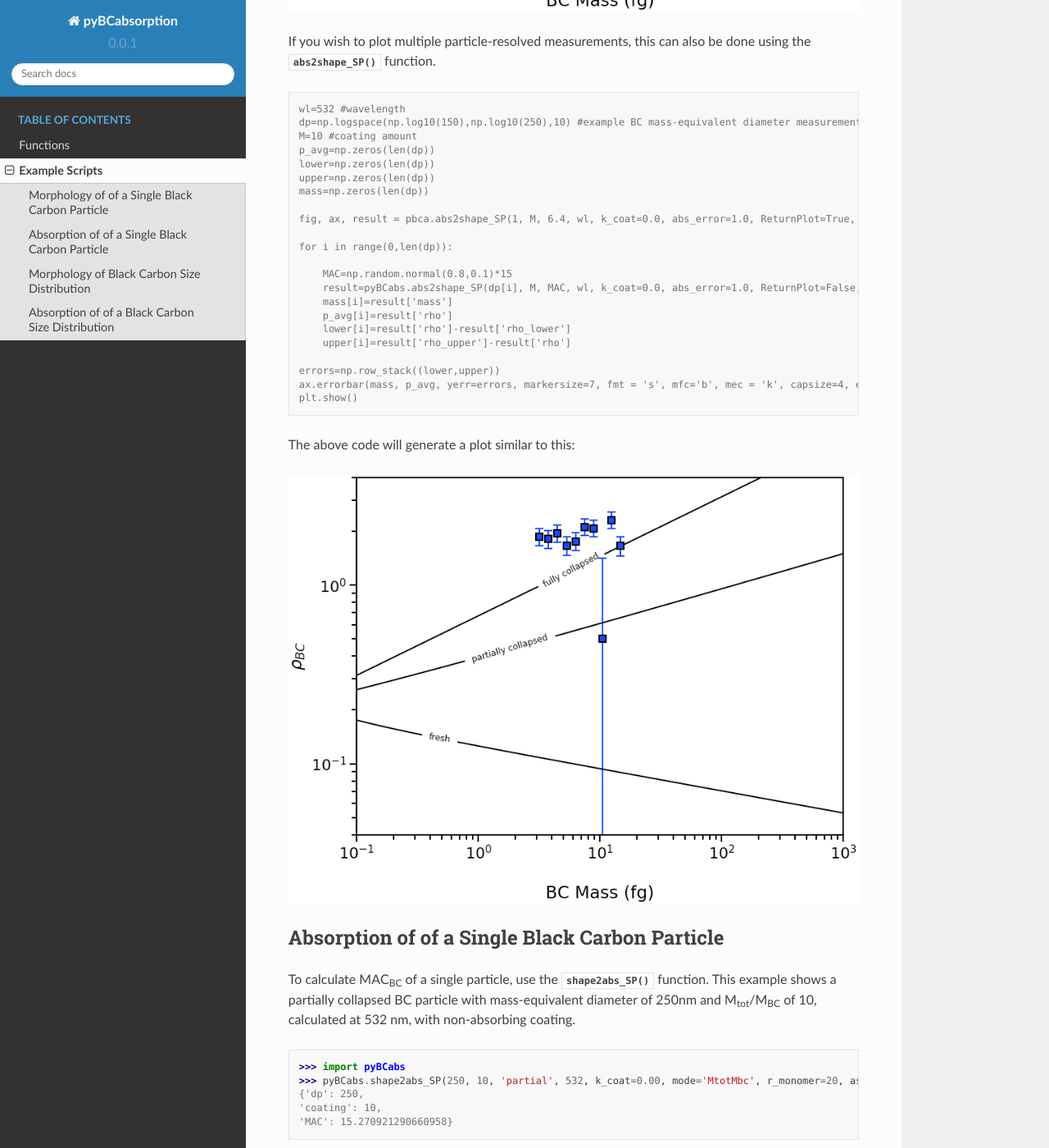
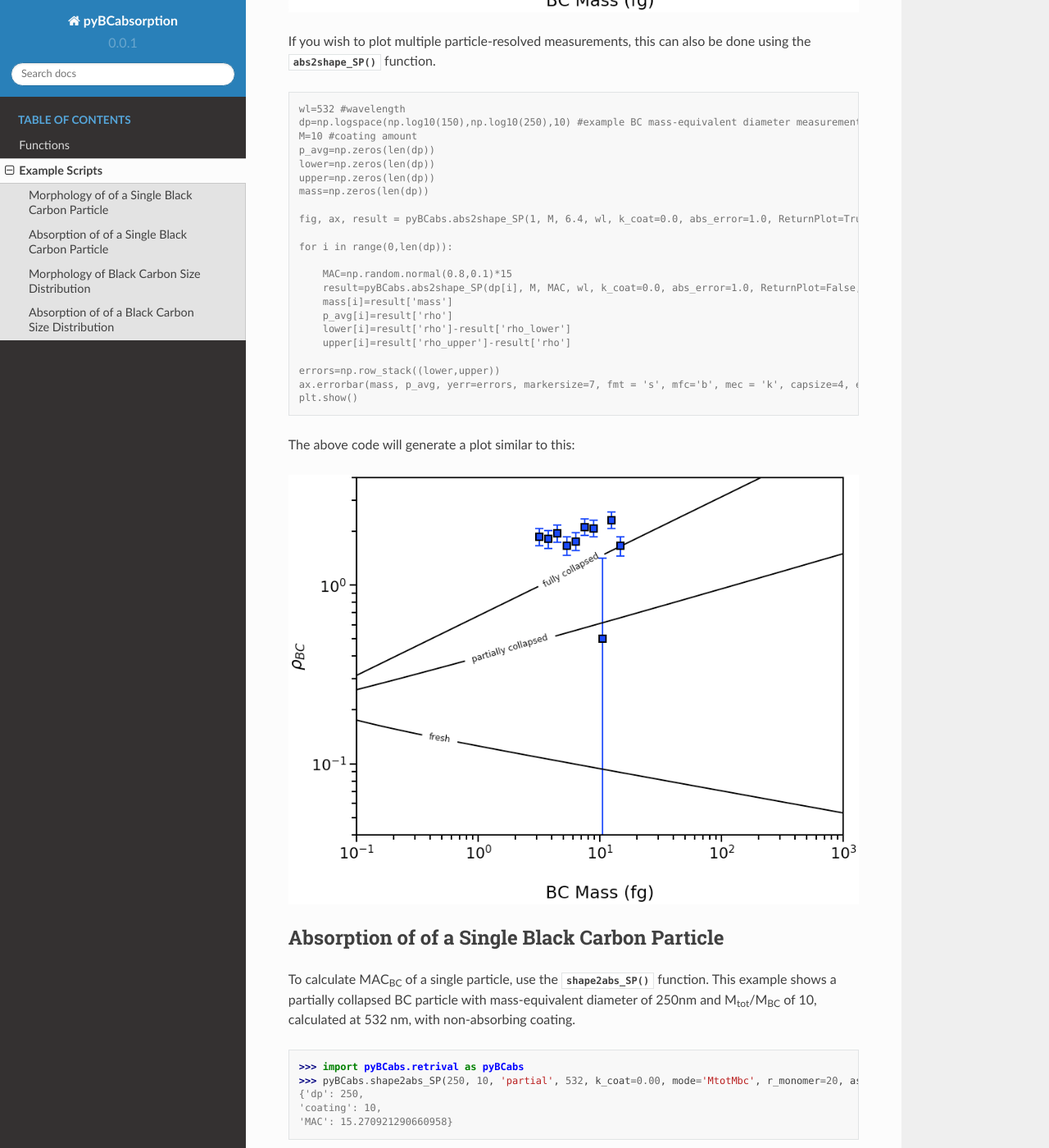
Before and after one commit to beelerpayton/FracScatt, a Sphinx documentation site: the page built from docs/source/examples.rst, in a window 1280 px wide and 1400 px high, scrolled down 1640 px. Shown: the whole window at 82% size. Built offline with Sphinx 7.4.7 and the Read the Docs theme 2.0.0, drawn with Linux system fonts in a browser that asks for light colours; pages that are not in the unit, such as notebooks, are missing from menus; some of the changed text lies outside the part shown.

Commit message:
Update examples.rst

```diff
--- a/docs/source/examples.rst
+++ b/docs/source/examples.rst
@@ -10,7 +10,7 @@ To infer the morphology of a single BC particle, use the :py:func:`abs2shape_SP`
 
 .. code-block:: pycon
 
-   >>> import pyBCabs
+   >>> import pyBCabs.retrival as pyBCabs
    >>> pyBCabs.abs2shape_SP(250, 10, 12.5, 532, k_coat=0.00, ReturnPlot=False, PlotPoint=True)
    {'mass': 14.726215563702151,
    'rho_lower': 1.6958737655127754,
@@ -37,7 +37,7 @@ If you wish to plot multiple particle-resolved measurements, this can also be do
    upper=np.zeros(len(dp))
    mass=np.zeros(len(dp))
 
-   fig, ax, result = pbca.abs2shape_SP(1, M, 6.4, wl, k_coat=0.0, abs_error=1.0, ReturnPlot=True, PlotPoint=False)
+   fig, ax, result = pyBCabs.abs2shape_SP(1, M, 6.4, wl, k_coat=0.0, abs_error=1.0, ReturnPlot=True, PlotPoint=False)
 
    for i in range(0,len(dp)):
 
@@ -63,7 +63,7 @@ To calculate MAC\ :sub:`BC` of a single particle, use the :py:func:`shape2abs_SP
 
 .. code-block:: pycon
 
-   >>> import pyBCabs
+   >>> import pyBCabs.retrival as pyBCabs
    >>> pyBCabs.shape2abs_SP(250, 10, 'partial', 532, k_coat=0.00, mode='MtotMbc', r_monomer=20, asDict=True)
    {'dp': 250,
    'coating': 10,
@@ -76,7 +76,7 @@ To infer the morphology of a lognormal size distribution of black carbon particl
 
 .. code-block:: pycon
 
-   >>> import pyBCabs
+   >>> import pyBCabs.retrival as pyBCabs
    >>> pyBCabs.abs2shape_SD(250, 1.5, 10, 12.5, 532, k_coat=0.0, abs_error=1.0, ReturnPlot=True)
    <Figure size 832x624 with 1 Axes>,
    <matplotlib.axes._subplots.AxesSubplot object at 0x119e22e80>,
@@ -99,7 +99,7 @@ To calculate MAC\ :sub:`BC` of a lognormal black carbon size distribution, use t
 
 .. code-block:: pycon
 
-   >>> import pyBCabs
+   >>> import pyBCabs.retrival as pyBCabs
    >>> pyBCabs.shape2abs_SD(250, 1.5, 10, 2, 'partial', 532, k_coat=0.00, mode='MtotMbc', r_monomer=20, DataPoints=False, ShowPlots=True)
    {'dp_avg': 271.1435259574555,
    'dp_stdev': 115.42341830345885,
```
